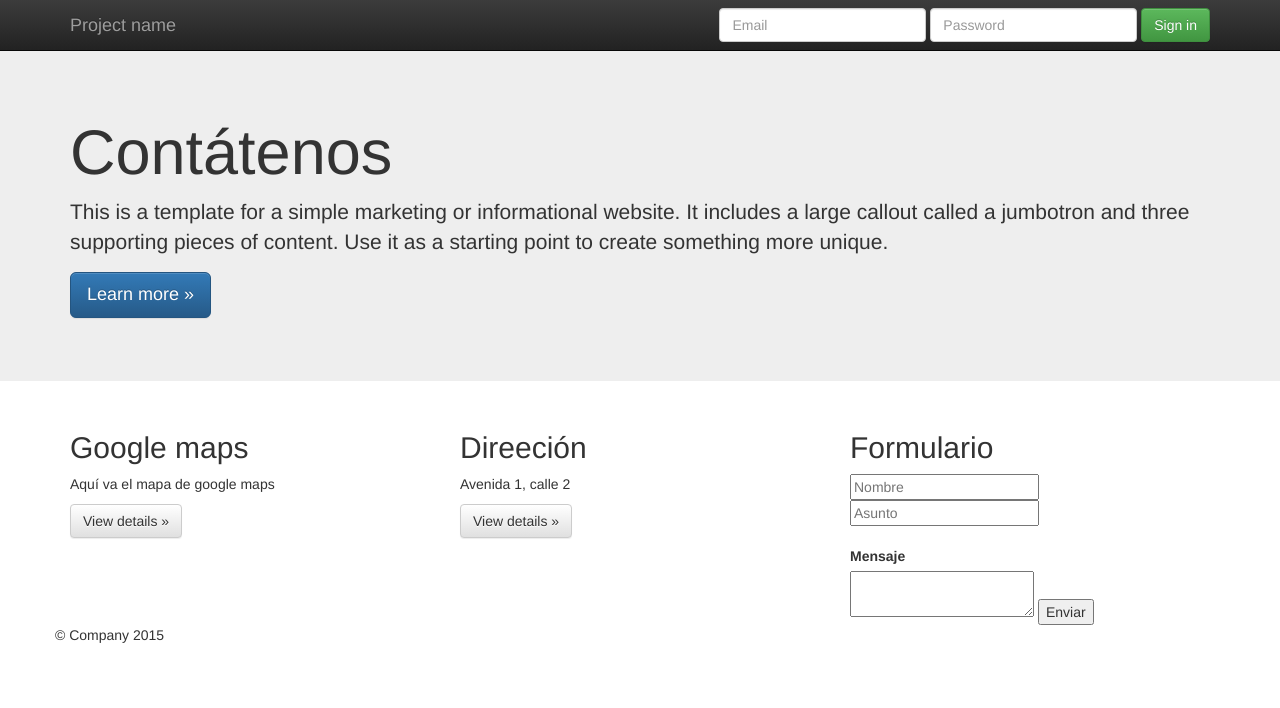
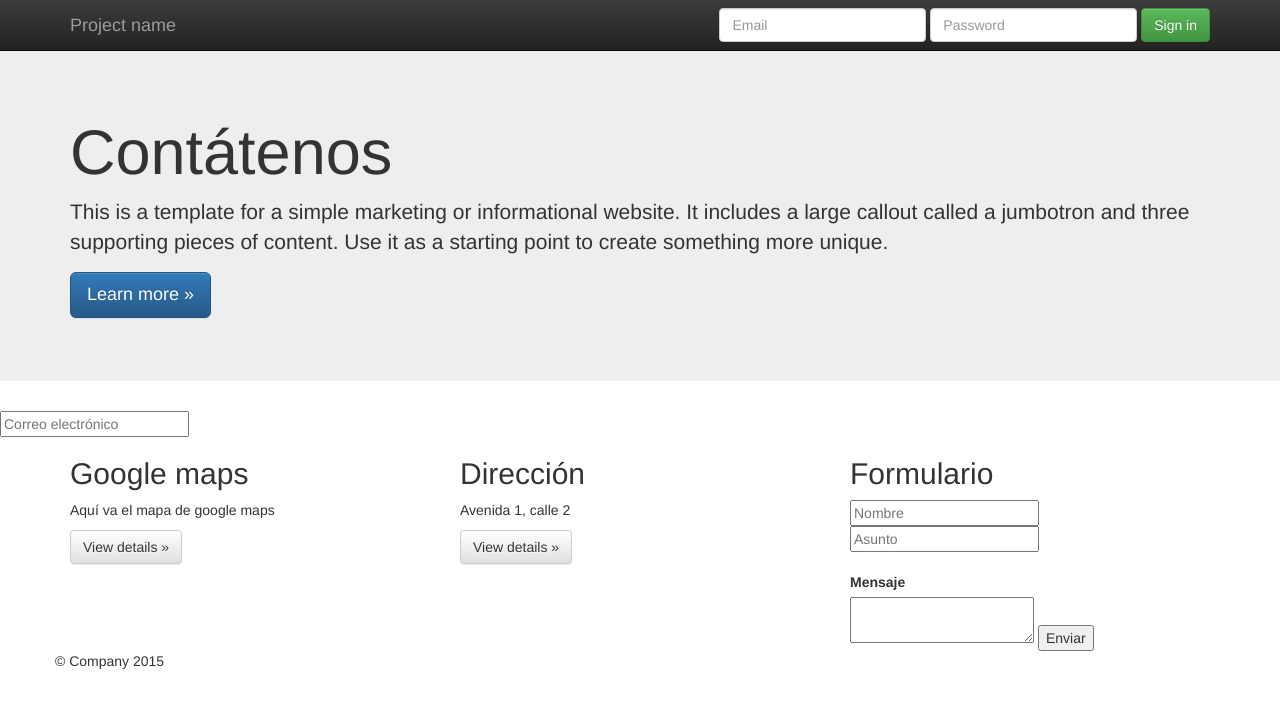
Before and after one commit to MeganCordoba/demo-webside, a plain HTML site: page contactenos.html in a window 1280 px wide. Drawn offline with nearby package versions, Linux system fonts and the light colour scheme.

Commit message:
Se agrego correo electrónico en contáctenos

```diff
--- a/contactenos.html
+++ b/contactenos.html
@@ -60,7 +60,7 @@
         <p><a class="btn btn-primary btn-lg" href="#" role="button">Learn more &raquo;</a></p>
       </div>
     </div>
-
+     <input type="mail" id="mail" name="mail" placeholder="Correo electrónico">
     <div class="container">
       <!-- Example row of columns -->
       <div class="row">
@@ -70,7 +70,7 @@
           <p><a class="btn btn-default" href="#" role="button">View details &raquo;</a></p>
         </div>
         <div class="col-md-4">
-          <h2>Direeción</h2>
+          <h2>Dirección</h2>
           <p>Avenida 1, calle 2</p>
           <p><a class="btn btn-default" href="#" role="button">View details &raquo;</a></p>
        </div>
```
